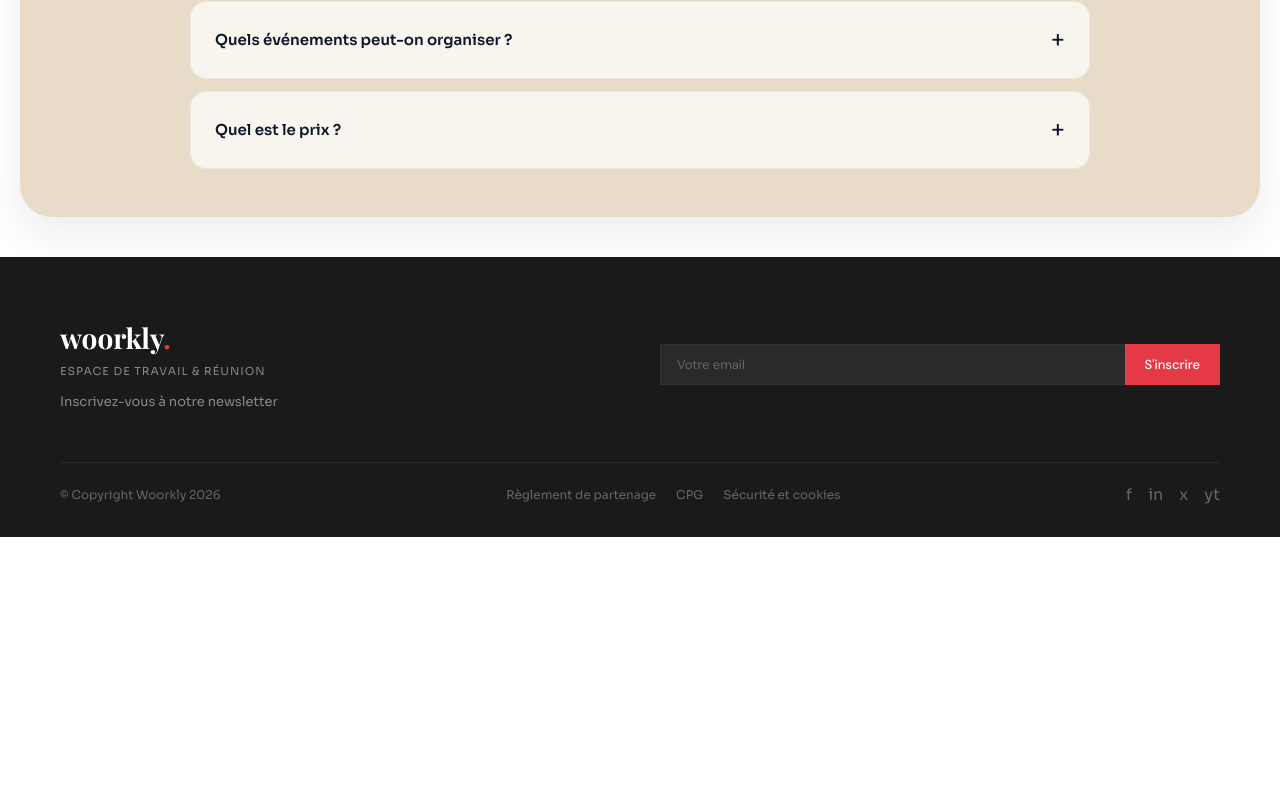
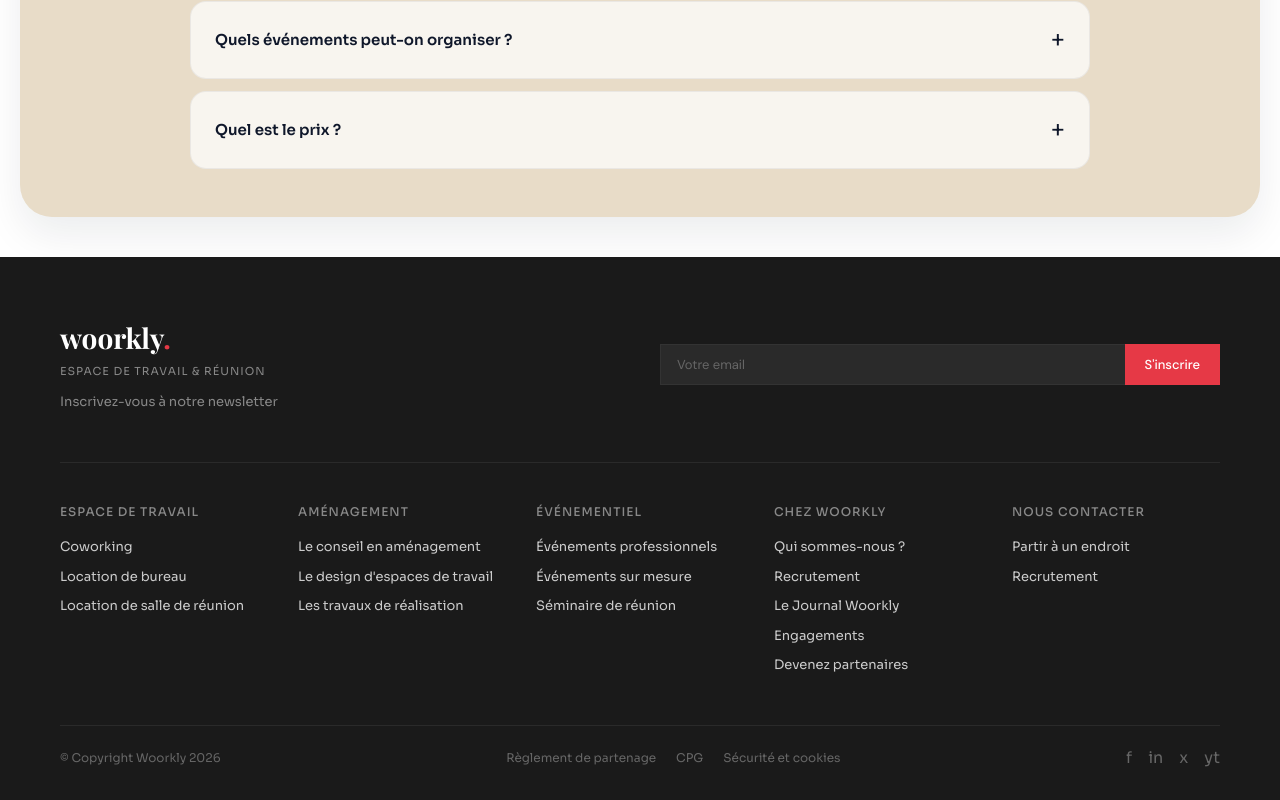
Before and after one commit to Woorkly/Woorkly, a React (Vite) app in the folder frontend/: page / in a window 1280 px wide. Shown: the part 3735-4535 px from the top of the page. Before the commit the page ends 4272 px from the top, so only its background shows below. Built offline with nearby package versions, Linux system fonts and the light colour scheme; no server answers.

Commit message:
mofif copyright footer

```diff
--- a/frontend/src/components/footer.jsx
+++ b/frontend/src/components/footer.jsx
@@ -35,7 +35,7 @@ const footer = () => {
           </form>
         </div>
 
-        {/* <div className="footer-links">
+        { <div className="footer-links">
           <div className="footer-col">
             <h4>Espace de travail</h4>
             <a href="#">Coworking</a>
@@ -67,7 +67,7 @@ const footer = () => {
             <a href="#">Partir à un endroit</a>
             <a href="#">Recrutement</a>
           </div>
-        </div> */}
+        </div> }
 
         <div className="footer-bottom">
           <p>© Copyright Woorkly 2026</p>
```
